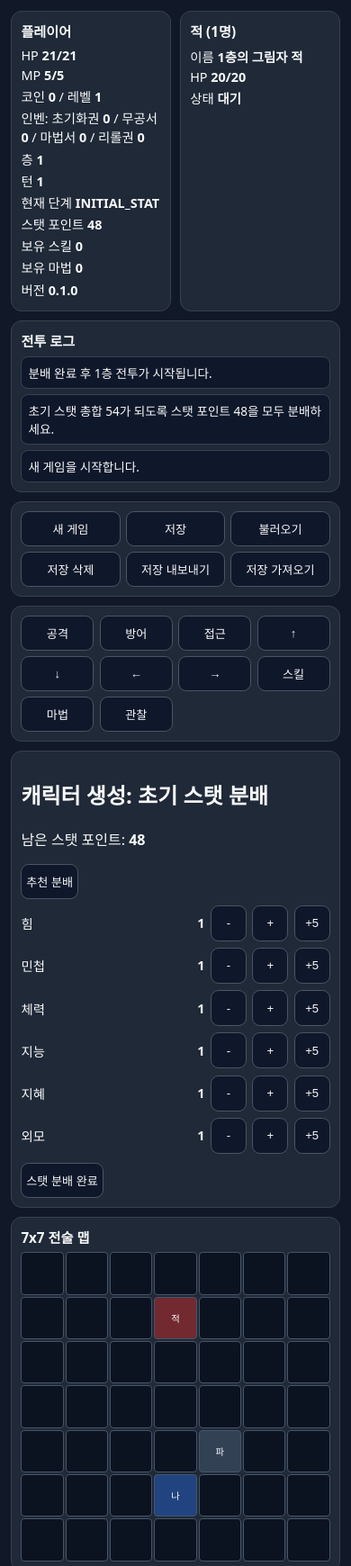
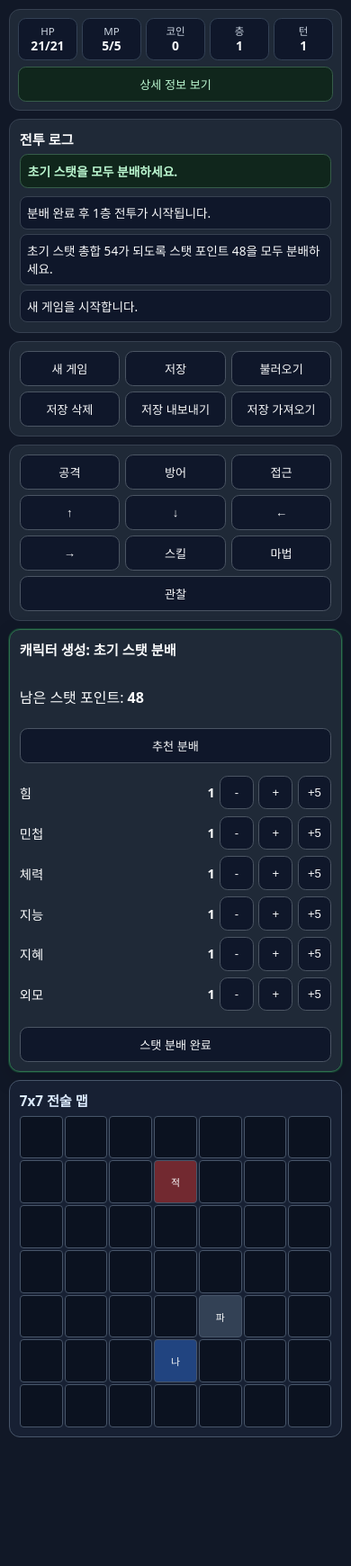
Before and after one commit to hanck0116/mantrpg-web-gm, a plain HTML site: page index.html in a window 390 px wide. Shown: the top 1740 px of the page at 90% size. After the commit the page ends 1643 px from the top, so only its background shows below. Drawn offline with Linux system fonts and the light colour scheme.

Commit message:
Clean up mobile status UI

```diff
--- a/app.js
+++ b/app.js
@@ -116,6 +116,9 @@ const exportSaveButton = document.getElementById('export-save-button');
 const importSaveButton = document.getElementById('import-save-button');
 const importSaveInput = document.getElementById('import-save-input');
 const appVersionElement = document.getElementById('app-version');
+const toggleStatusDetailButton = document.getElementById('toggle-status-detail-button');
+const statusDetailElement = document.getElementById('status-detail');
+const phaseGuideElement = document.getElementById('phase-guide');
 const rewardPanel = document.getElementById('reward-panel');
 const rewardOptionsElement = document.getElementById('reward-options');
 const rerollRewardButton = document.getElementById('reroll-reward-button');
@@ -148,6 +151,8 @@ const battleOptionTitleElement = document.getElementById('battle-option-title');
 const battleOptionListElement = document.getElementById('battle-option-list');
 const closeBattleOptionButton = document.getElementById('close-battle-option-button');
 
+let isStatusDetailOpen = false;
+
 function addLog(message) {
   const li = document.createElement('li');
   li.textContent = message;
@@ -259,6 +264,28 @@ function ensureStateShape() {
   gameState.saveVersion = SAVE_VERSION;
 }
 
+function toggleStatusDetail() {
+  isStatusDetailOpen = !isStatusDetailOpen;
+  statusDetailElement.hidden = !isStatusDetailOpen;
+  toggleStatusDetailButton.textContent = isStatusDetailOpen ? '상세 정보 접기' : '상세 정보 보기';
+}
+
+function updatePhaseGuide() {
+  const guideByPhase = {
+    INITIAL_STAT: '초기 스탯을 모두 분배하세요.',
+    BATTLE: '전투 중입니다. 행동을 선택하세요.',
+    REWARD_SELECT: '보상 후보 2개 중 하나를 선택하세요.',
+    IMAGINATION_STAT: '스탯 포인트를 분배하세요.',
+    IMAGINATION_SKILL: '스킬 후보를 선택하거나 조건 미달 시 자동 생략됩니다.',
+    IMAGINATION_MAGIC_BOOK: '마법서 습득을 시도하거나 완료하세요.',
+    IMAGINATION_SHOP: '상점을 이용한 뒤 완료하세요.',
+    NEXT_FLOOR_CONFIRM: '다음 층으로 진입할 수 있습니다.',
+    GAME_OVER: '게임 오버입니다. 새 게임을 시작할 수 있습니다.',
+  };
+
+  phaseGuideElement.textContent = guideByPhase[gameState.phase] || '현재 단계를 확인하세요.';
+}
+
 function renderStatus() {
   ensureStateShape();
   if (gameState.phase !== 'BATTLE') hideBattleOptionPanel();
@@ -280,6 +307,7 @@ function renderStatus() {
   document.getElementById('player-skill-count').textContent = String(gameState.player.skills.length);
   document.getElementById('player-spell-count').textContent = String(gameState.player.spells.length);
   appVersionElement.textContent = APP_VERSION;
+  updatePhaseGuide();
 }
 
 
@@ -1520,7 +1548,9 @@ function bindActions() {
   finishShopButton.addEventListener('click', finishShopPhase);
   enterNextFloorButton.addEventListener('click', enterNextFloor);
   closeBattleOptionButton.addEventListener('click', hideBattleOptionPanel);
-}
+  toggleStatusDetailButton.addEventListener('click', toggleStatusDetail);
+}
+
 
 function init() {
   bindActions();
@@ -1530,6 +1560,7 @@ function init() {
     addLog('저장된 게임이 있습니다. 이어서 하려면 불러오기를 누르세요.');
     addLog('새로 시작하려면 새 게임을 누르세요.');
     renderAll();
+    if (phaseGuideElement) phaseGuideElement.textContent = '저장된 게임이 있습니다. 이어서 하려면 불러오기를 누르세요.';
     return;
   }
 
--- a/index.html
+++ b/index.html
@@ -13,30 +13,37 @@
   <body>
     <main class="app-shell">
       <header class="status-panel" aria-label="상단 상태창">
-        <div class="status-card">
-          <h2>플레이어</h2>
+        <div class="status-summary" aria-label="핵심 상태 요약">
           <p>HP <strong id="player-hp">21/21</strong></p>
           <p>MP <strong id="player-mp">5/5</strong></p>
-          <p>코인 <strong id="player-coin">0</strong> / 레벨 <strong id="player-level">1</strong></p>
-          <p>인벤: 초기화권 <strong id="inv-skill-reset">0</strong> / 무공서 <strong id="inv-martial-book">0</strong> / 마법서 <strong id="inv-magic-book">0</strong> / 리롤권 <strong id="inv-reroll-ticket">0</strong></p>
+          <p>코인 <strong id="player-coin">0</strong></p>
           <p>층 <strong id="game-floor">1</strong></p>
           <p>턴 <strong id="game-turn">1</strong></p>
-          <p>현재 단계 <strong id="game-phase">INITIAL_STAT</strong></p>
-          <p>스탯 포인트 <strong id="player-stat-points">48</strong></p>
-          <p>보유 스킬 <strong id="player-skill-count">0</strong></p>
-          <p>보유 마법 <strong id="player-spell-count">0</strong></p>
-          <p class="app-version">버전 <strong id="app-version">0.1.0</strong></p>
         </div>
-        <div class="status-card">
-          <h2>적 (1명)</h2>
-          <p>이름 <strong id="enemy-name">1층의 그림자 적</strong></p>
-          <p>HP <strong id="enemy-hp">20/20</strong></p>
-          <p>상태 <strong id="enemy-state">대기</strong></p>
+        <button type="button" id="toggle-status-detail-button" class="status-toggle-button">상세 정보 보기</button>
+        <div class="status-detail" id="status-detail" aria-label="상세 상태 정보" hidden>
+          <div class="status-card">
+            <h2>플레이어 상세</h2>
+            <p>레벨 <strong id="player-level">1</strong></p>
+            <p>현재 단계 <strong id="game-phase">INITIAL_STAT</strong></p>
+            <p>스탯 포인트 <strong id="player-stat-points">48</strong></p>
+            <p>인벤토리: 초기화권 <strong id="inv-skill-reset">0</strong> / 무공서 <strong id="inv-martial-book">0</strong> / 마법서 <strong id="inv-magic-book">0</strong> / 리롤권 <strong id="inv-reroll-ticket">0</strong></p>
+            <p>보유 스킬 수 <strong id="player-skill-count">0</strong></p>
+            <p>보유 마법 수 <strong id="player-spell-count">0</strong></p>
+            <p class="app-version">앱 버전 <strong id="app-version">0.1.0</strong></p>
+          </div>
+          <div class="status-card">
+            <h2>적 상세 (1명)</h2>
+            <p>적 이름 <strong id="enemy-name">1층의 그림자 적</strong></p>
+            <p>적 HP <strong id="enemy-hp">20/20</strong></p>
+            <p>적 상태 <strong id="enemy-state">대기</strong></p>
+          </div>
         </div>
       </header>
 
       <section class="log-panel" aria-label="중앙 전투 로그">
         <h1>전투 로그</h1>
+        <p id="phase-guide" class="phase-guide">현재 할 일을 표시합니다.</p>
         <ul id="combat-log" class="log-list"></ul>
       </section>
 
--- a/service-worker.js
+++ b/service-worker.js
@@ -1,5 +1,5 @@
 // 파일 수정 후 이 캐시 이름을 변경하면 서비스 워커가 최신 파일을 다시 캐시합니다.
-const CACHE_NAME = 'mantrpg-web-gm-v3';
+const CACHE_NAME = 'mantrpg-web-gm-v4';
 const CACHE_FILES = [
   './',
   './index.html',
--- a/style.css
+++ b/style.css
@@ -2,8 +2,10 @@
   color-scheme: dark;
   --bg: #111827;
   --panel: #1f2937;
+  --panel-strong: #0f172a;
   --line: #374151;
   --text: #f9fafb;
+  --muted: #cbd5e1;
   --accent: #22c55e;
   --enemy: #ef4444;
   --player: #3b82f6;
@@ -27,23 +29,19 @@ body {
 
 .app-shell {
   display: grid;
-  grid-template-rows: auto 1fr auto auto auto auto;
+  grid-template-rows: auto minmax(9rem, 1fr) auto auto auto auto auto auto auto auto;
   min-height: 100dvh;
-  gap: 0.6rem;
-  padding: 0.75rem;
+  gap: 0.55rem;
+  padding: 0.65rem;
 }
 
-.status-panel {
-  display: grid;
-  grid-template-columns: 1fr 1fr;
-  gap: 0.6rem;
-}
-
+.status-panel,
 .status-card,
 .log-panel,
 .action-panel,
 .manage-panel,
 .map-panel,
+.reward-panel,
 .stat-panel,
 .skill-panel,
 .battle-option-panel,
@@ -56,20 +54,93 @@ body {
   padding: 0.65rem;
 }
 
+.status-panel {
+  display: grid;
+  gap: 0.45rem;
+  padding: 0.55rem;
+}
+
+.status-summary {
+  display: grid;
+  grid-template-columns: repeat(5, minmax(0, 1fr));
+  gap: 0.35rem;
+}
+
+.status-summary p {
+  display: grid;
+  gap: 0.1rem;
+  margin: 0;
+  border: 1px solid #334155;
+  border-radius: 0.55rem;
+  background: var(--panel-strong);
+  padding: 0.45rem 0.25rem;
+  color: var(--muted);
+  font-size: 0.72rem;
+  line-height: 1.15;
+  text-align: center;
+}
+
+.status-summary strong {
+  color: var(--text);
+  font-size: 0.86rem;
+}
+
+.status-toggle-button {
+  width: 100%;
+  min-height: 2.1rem;
+  border-color: #365c49;
+  background: #10261c;
+  color: #bbf7d0;
+}
+
+.status-detail {
+  display: grid;
+  grid-template-columns: 1fr;
+  gap: 0.45rem;
+}
+
+.status-card {
+  padding: 0.55rem;
+}
+
 .status-card h2,
 .map-panel h2,
-.log-panel h1 {
+.log-panel h1,
+.reward-panel h2,
+.stat-panel h2,
+.skill-panel h2,
+.battle-option-panel h2,
+.magic-book-panel h2,
+.shop-panel h2,
+.next-floor-panel h2 {
   font-size: 0.95rem;
   margin: 0 0 0.4rem;
 }
 
 .status-card p {
-  margin: 0.2rem 0;
-  font-size: 0.9rem;
+  margin: 0.18rem 0;
+  color: var(--muted);
+  font-size: 0.78rem;
+  line-height: 1.35;
+}
+
+.status-card strong {
+  color: var(--text);
 }
 
 .log-panel {
   overflow: auto;
+}
+
+.phase-guide {
+  margin: 0 0 0.55rem;
+  border: 1px solid #365c49;
+  border-radius: 0.55rem;
+  background: #10261c;
+  color: #bbf7d0;
+  padding: 0.5rem;
+  font-size: 0.86rem;
+  font-weight: 700;
 }
 
 .log-list {
@@ -81,7 +152,7 @@ body {
 }
 
 .log-list li {
-  background: #0f172a;
+  background: var(--panel-strong);
   border: 1px solid var(--line);
   border-radius: 0.5rem;
   padding: 0.45rem;
@@ -90,24 +161,40 @@ body {
 
 .manage-panel,
 .action-panel {
-  display: grid;
+  display: flex;
+  flex-wrap: wrap;
   gap: 0.4rem;
 }
 
-.manage-panel {
-  grid-template-columns: repeat(3, minmax(0, 1fr));
+.manage-panel button {
+  flex: 1 1 5.6rem;
 }
 
-.action-panel {
-  grid-template-columns: repeat(4, minmax(0, 1fr));
+.action-panel button {
+  flex: 1 1 calc(33.333% - 0.4rem);
+  min-width: 5.1rem;
 }
 
+.reward-panel:not([hidden]),
+.stat-panel:not([hidden]),
+.skill-panel:not([hidden]),
+.battle-option-panel:not([hidden]),
+.magic-book-panel:not([hidden]),
+.shop-panel:not([hidden]),
+.next-floor-panel:not([hidden]) {
+  border-color: #2f6f4e;
+  box-shadow: 0 0 0 1px rgb(34 197 94 / 22%), 0 0.5rem 1.5rem rgb(0 0 0 / 16%);
+}
 
-.reward-panel {
-  background: var(--panel);
-  border: 1px solid var(--line);
-  border-radius: 0.75rem;
-  padding: 0.65rem;
+.reward-panel,
+.stat-panel,
+.skill-panel,
+.battle-option-panel,
+.magic-book-panel,
+.shop-panel,
+.next-floor-panel {
+  display: grid;
+  gap: 0.45rem;
 }
 
 #reward-options {
@@ -120,7 +207,6 @@ body {
   min-height: 2.4rem;
 }
 
-
 .stat-controls {
   display: grid;
   gap: 0.45rem;
@@ -131,41 +217,16 @@ body {
   display: grid;
   grid-template-columns: 1fr auto auto auto auto;
   align-items: center;
-  gap: 0.4rem;
+  gap: 0.35rem;
   font-size: 0.9rem;
 }
 
 .stat-row button {
-  min-height: 2.5rem;
-  min-width: 2.5rem;
+  min-height: 2.35rem;
+  min-width: 2.35rem;
 }
 
-#skill-options {
-  display: grid;
-  gap: 0.5rem;
-}
-
-.skill-button {
-  min-height: 3.1rem;
-  text-align: left;
-  display: grid;
-  gap: 0.2rem;
-  padding: 0.55rem;
-}
-
-.skill-button span {
-  font-size: 0.78rem;
-  opacity: 0.9;
-}
-
-.battle-option-panel,
-.magic-book-panel,
-.shop-panel,
-.next-floor-panel {
-  display: grid;
-  gap: 0.45rem;
-}
-
+#skill-options,
 #battle-option-list,
 #shop-buy-options,
 #shop-sell-options {
@@ -173,6 +234,7 @@ body {
   gap: 0.5rem;
 }
 
+.skill-button,
 .battle-option-button,
 .shop-button {
   min-height: 3.1rem;
@@ -182,36 +244,49 @@ body {
   padding: 0.55rem;
 }
 
+.skill-button span,
 .battle-option-button span,
 .shop-button span {
+  color: var(--muted);
   font-size: 0.78rem;
-  opacity: 0.9;
 }
 
 button {
   border: 1px solid #4b5563;
   border-radius: 0.55rem;
-  background: #0f172a;
+  background: var(--panel-strong);
   color: var(--text);
   padding: 0.55rem 0.3rem;
   font-size: 0.82rem;
   min-height: 2.4rem;
 }
 
+.map-panel {
+  border-color: #475569;
+  background: #172033;
+  padding-bottom: calc(0.65rem + env(safe-area-inset-bottom));
+}
+
+.map-panel h2 {
+  color: #dbeafe;
+}
+
 .tactical-map {
   display: grid;
-  grid-template-columns: repeat(7, minmax(0, 1fr));
+  grid-template-columns: repeat(7, minmax(2.25rem, 1fr));
   gap: 2px;
 }
 
 .tile {
   aspect-ratio: 1;
+  min-height: 2.25rem;
   border: 1px solid #475569;
   border-radius: 0.25rem;
   background: #0b1220;
   display: grid;
   place-items: center;
-  font-size: 0.65rem;
+  font-size: 0.68rem;
+  padding: 0;
 }
 
 .tile.fire {
@@ -242,9 +317,31 @@ button {
   background: color-mix(in srgb, var(--enemy) 45%, #0b1220);
 }
 
+@media (max-width: 360px) {
+  .status-summary {
+    grid-template-columns: repeat(3, minmax(0, 1fr));
+  }
+
+  .action-panel button {
+    flex-basis: calc(50% - 0.4rem);
+  }
+
+  .tactical-map {
+    grid-template-columns: repeat(7, minmax(1.95rem, 1fr));
+  }
+
+  .tile {
+    min-height: 1.95rem;
+  }
+}
+
 @media (min-width: 700px) {
   .app-shell {
     max-width: 540px;
     margin: 0 auto;
   }
+
+  .status-detail {
+    grid-template-columns: 1fr 1fr;
+  }
 }
```
Also changed, not shown: ROADMAP.md (+8 -0 lines), README.md.
